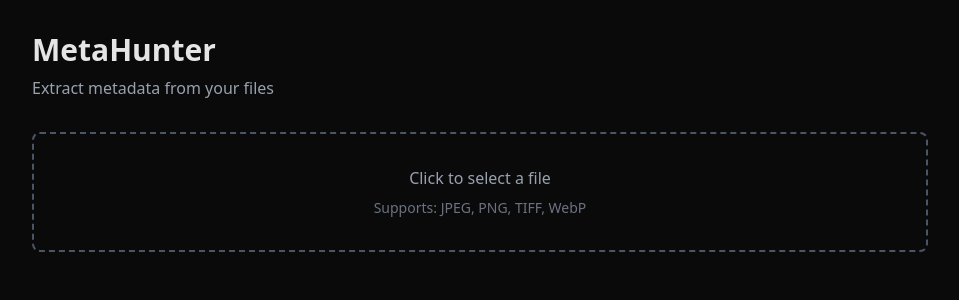
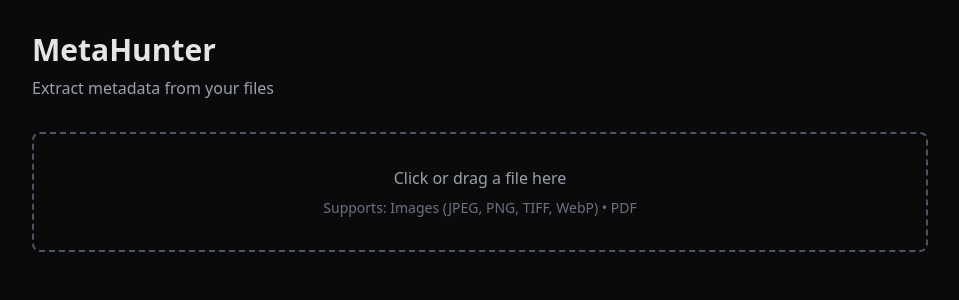
Before and after one commit to ThomasUgh/MetaHunter, a React (Vite) app: page / in a window 1280 px wide. Shown: the top 300 px of the page, without its empty margins (160-1119 px from the left). Built offline with nearby package versions, Linux system fonts and the light colour scheme.

Commit message:
Add Drag & Drop

```diff
--- a/src/components/FileUpload.jsx
+++ b/src/components/FileUpload.jsx
@@ -1,36 +1,89 @@
-import { useRef } from 'react'
+import { useRef, useState } from 'react'
 import { extractMetadata } from '../utils/extractor'
 
-function FileUpload({ onMetadata }) {
+function FileUpload({ onMetadata, onPreview }) {
   const inputRef = useRef(null)
+  const [isDragging, setIsDragging] = useState(false)
+  const [isLoading, setIsLoading] = useState(false)
 
-  const handleFile = async (e) => {
-    const file = e.target.files[0]
+  const processFile = async (file) => {
     if (!file) return
+
+    setIsLoading(true)
+
+    // create preview URL for images
+    if (file.type.startsWith('image/')) {
+      const url = URL.createObjectURL(file)
+      onPreview?.(url)
+    } else {
+      onPreview?.(null)
+    }
 
     try {
       const data = await extractMetadata(file)
-      onMetadata(data, file.name)
+      onMetadata(data, file.name, file.type)
     } catch (err) {
       console.error('Failed to extract metadata:', err)
-      onMetadata({ error: err.message }, file.name)
+      onMetadata({ error: err.message }, file.name, file.type)
+    } finally {
+      setIsLoading(false)
     }
+  }
+
+  const handleFile = (e) => {
+    processFile(e.target.files[0])
+  }
+
+  const handleDrop = (e) => {
+    e.preventDefault()
+    setIsDragging(false)
+    const file = e.dataTransfer.files[0]
+    processFile(file)
+  }
+
+  const handleDragOver = (e) => {
+    e.preventDefault()
+    setIsDragging(true)
+  }
+
+  const handleDragLeave = () => {
+    setIsDragging(false)
   }
 
   return (
     <div className="mb-8">
       <div
-        className="border-2 border-dashed border-gray-600 rounded-lg p-8 text-center cursor-pointer hover:border-gray-500"
+        className={`
+          border-2 border-dashed rounded-lg p-8 text-center cursor-pointer transition-colors
+          ${isDragging
+            ? 'border-cyan-500 bg-cyan-500/10'
+            : 'border-gray-600 hover:border-gray-500'
+          }
+          ${isLoading ? 'opacity-50 pointer-events-none' : ''}
+        `}
         onClick={() => inputRef.current?.click()}
+        onDrop={handleDrop}
+        onDragOver={handleDragOver}
+        onDragLeave={handleDragLeave}
       >
-        <p className="text-gray-400">Click to select a file</p>
-        <p className="text-sm text-gray-500 mt-2">Supports: JPEG, PNG, TIFF, WebP</p>
+        {isLoading ? (
+          <p className="text-gray-400">Processing...</p>
+        ) : (
+          <>
+            <p className="text-gray-400">
+              {isDragging ? 'Drop file here' : 'Click or drag a file here'}
+            </p>
+            <p className="text-sm text-gray-500 mt-2">
+              Supports: Images (JPEG, PNG, TIFF, WebP) • PDF
+            </p>
+          </>
+        )}
       </div>
       <input
         ref={inputRef}
         type="file"
         onChange={handleFile}
-        accept="image/*"
+        accept="image/*,.pdf"
         className="hidden"
       />
     </div>
```
